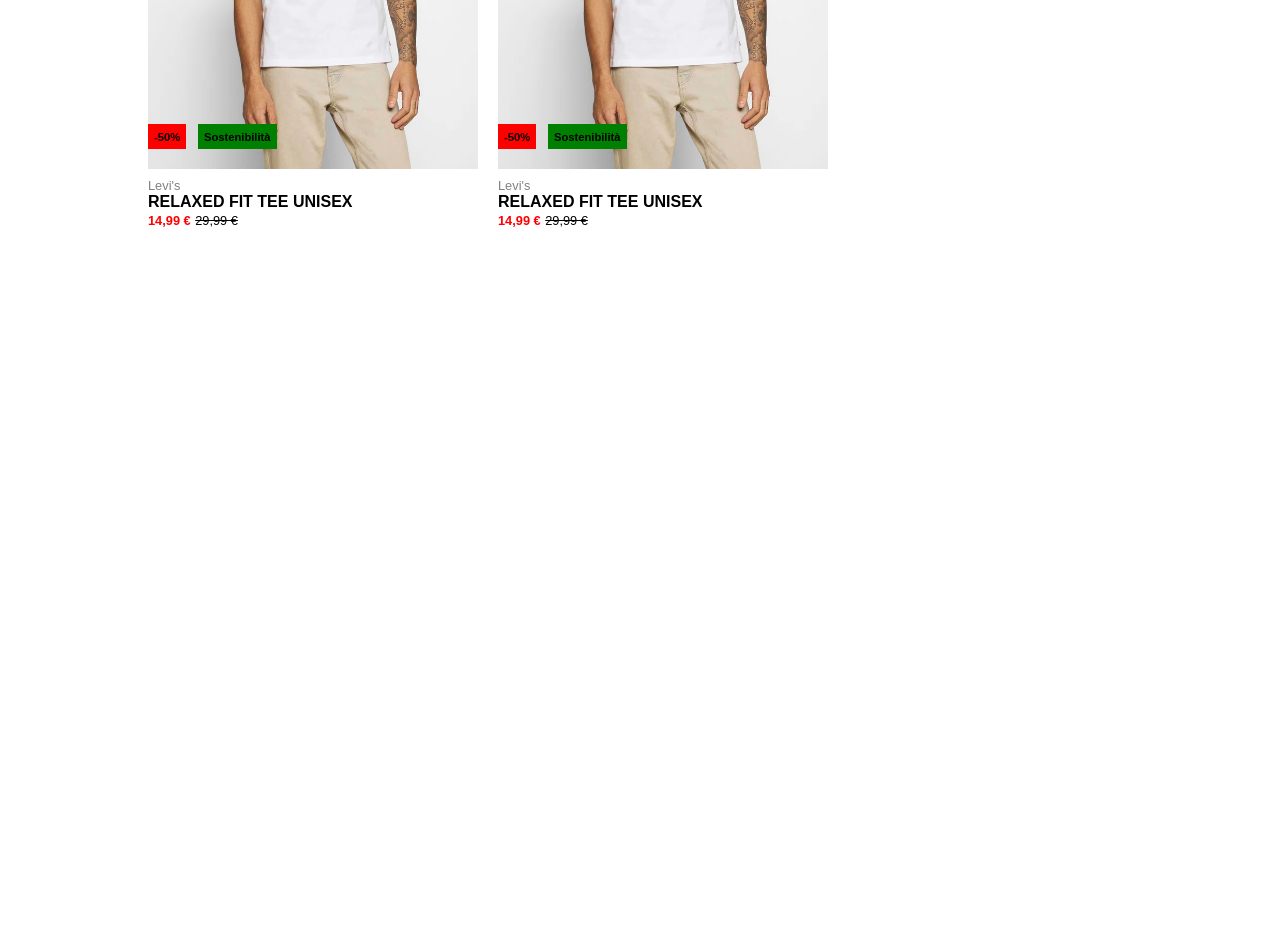
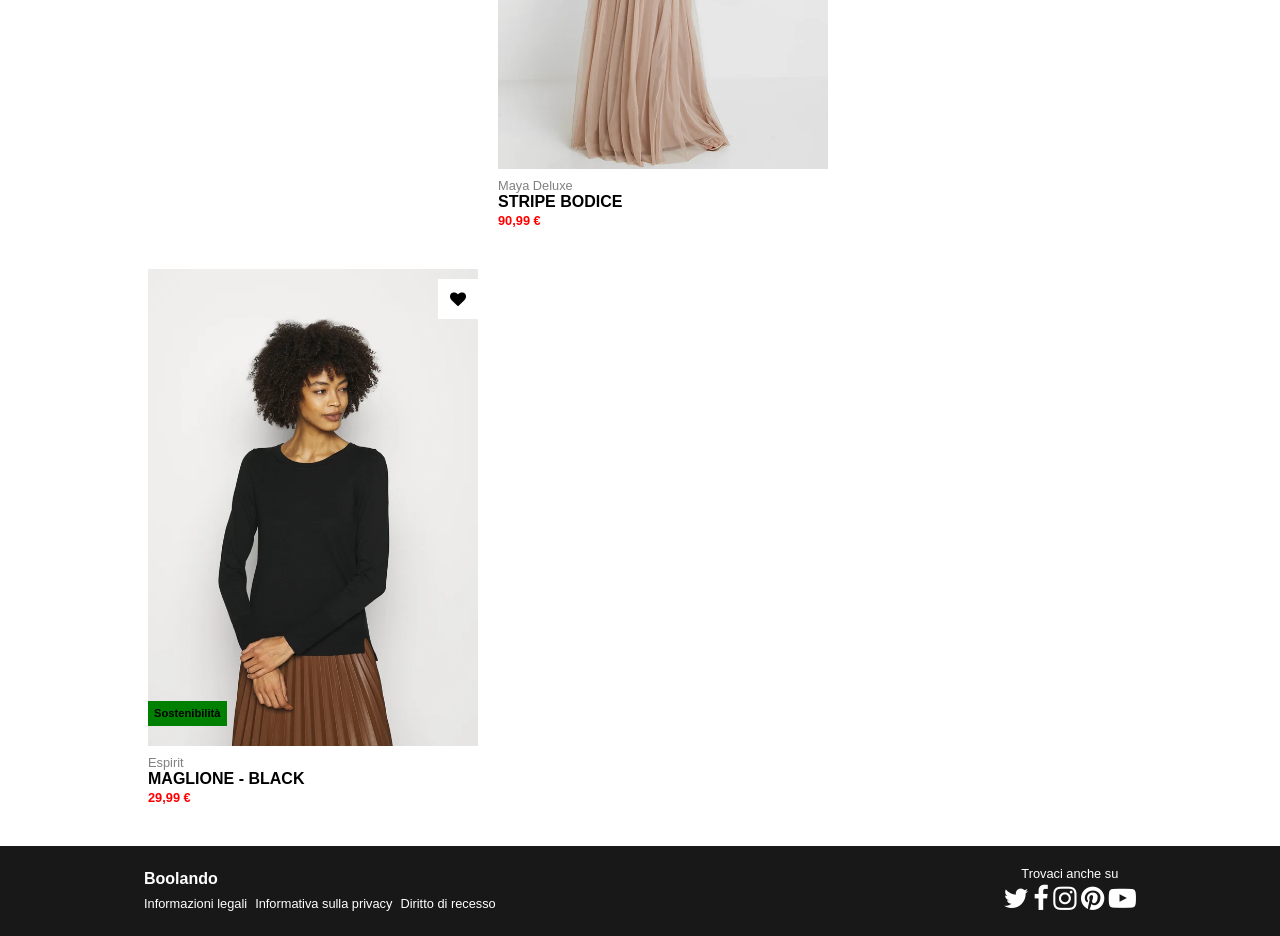
Before and after one commit to Mario-Arista/html-css-boolando, a plain HTML site: page index.html in a window 1280 px wide. Shown: the part 1560-2496 px from the top of the page. Before the commit the page ends 1829 px from the top, so only its background shows below. Drawn offline with Linux system fonts and the light colour scheme.

Commit message:
finished without hovers

```diff
--- a/css/style.css
+++ b/css/style.css
@@ -10,6 +10,10 @@
 
 .ps-fixed {
     position: fixed;
+    top: 0px;
+}
+
+.top-fixed {
     top: 0px;
 }
 
@@ -107,7 +111,7 @@ nav .icons {
 
 /* END Header Rules  */
 
-/* Main with products  Rules */
+/* Main with Rules valid for every product */
 
 main {
     width: 80%;
@@ -205,12 +209,6 @@ main .product .container .discount {
     color: black;
 }
 
-.cloth {
-
-    font-size: 1em;
-    font-weight: bold;
-    color: black;
-}
 
 .red-text {
     font-size: 0.8em;
@@ -225,3 +223,73 @@ main .product .container .discount {
 
     color: black;
 }
+
+#unique {
+
+    left: 0px;
+    bottom: 80px;
+
+    height: 25px;
+
+    padding: 3px 6px;
+
+    font-size: 0.7em;
+    font-weight: bold;
+    background-color: green;
+}
+/* END Main with Rules valid for every product */
+
+
+/* Footer */
+
+footer {
+    width: 100%;
+
+    padding: 20px;
+
+    background-color: #181818;
+    color: white;
+
+}
+
+footer .container {
+    justify-content: space-between;
+    align-items: center;
+
+    width: 80%;
+}
+
+
+footer .container .legal-info {
+    flex-direction: column;
+    max-width: 600px;
+    gap: 8px;
+}
+
+#company {
+    font-size: 1em;
+    font-weight: bold;
+}
+
+#policies {
+    gap: 8px;
+
+    list-style-type: none;
+
+    font-size: 0.8em;
+
+}
+
+footer .container .social div:first-child {
+    font-size: 0.8em;
+    text-align: center;
+}
+
+footer .container .social div:last-child {
+    padding-top: 4px;
+    gap: 8px;
+}
+
+footer .container .social div:last-child i {
+    font-size: 1.7em;
+}
--- a/index.html
+++ b/index.html
@@ -16,7 +16,7 @@
 
     <!-- Header with nav > menu logo and icons -->
 
-    <header class="header flex centered ps-fixed z-index-three">
+    <header class="header flex centered ps-fixed top-fixed z-index-three">
 
         <nav class="nav flex">
 
@@ -88,21 +88,20 @@
                 <div class="container images ps-relative">
 
                     <!-- IMAGES  -->
-                    <img class="z-index-one" src="./img/1.webp" alt="uomo levis">
-                    <img src="./img/1b.webp" alt="uomo levis">
+                    <img class="z-index-one" src="./img/2.webp" alt="donna guess">
+                    <img src="./img/2b.webp" alt="donna guess">
 
                     <!-- DECORATION IMAGE  -->
-                    <div class="discount ps-absolute z-index-two flex centered">-50%</div>
-                    <div class="argument ps-absolute z-index-two flex centered">Sostenibilità</div>
+                    <div class="discount ps-absolute z-index-two flex centered">-40%</div>
                     <div class="hearth ps-absolute z-index-two flex centered">
                         <i class="fa fa-heart"></i>
                     </div>
 
                     <!-- TEXT PRODUCT  -->
-                    <div class="brand">Levi's</div>
-                    <div class="cloth">RELAXED FIT TEE UNISEX</div>
+                    <div class="brand">Guess</div>
+                    <div class="cloth">ROSES TEE</div>
                     <div class="">
-                        <span class="red-text">14,99 €</span>
+                        <span class="red-text">20,99 €</span>
                         <span class="x-text">29,99 €</span>
                     </div>
 
@@ -119,22 +118,21 @@
                 <div class="container images ps-relative">
 
                      <!-- IMAGES  -->
-                    <img class="z-index-one" src="./img/1.webp" alt="uomo levis">
-                    <img src="./img/1b.webp" alt="uomo levis">
+                    <img class="z-index-one" src="./img/3.webp" alt="DONNA ZUCCERO FILATO">
+                    <img src="./img/3b.webp" alt="DONNA ZUCCERO FILATO">
 
                     <!-- DECORATION IMAGE  -->
-                    <div class="discount ps-absolute z-index-two flex centered">-50%</div>
-                    <div class="argument ps-absolute z-index-two flex centered">Sostenibilità</div>
+                    <div class="discount ps-absolute z-index-two flex centered">-30%</div>
                     <div class="hearth ps-absolute z-index-two flex centered">
                          <i class="fa fa-heart"></i>
                     </div>
 
                         <!-- TEXT PRODUCT  -->
-                    <div class="brand">Levi's</div>
-                    <div class="cloth">RELAXED FIT TEE UNISEX</div>
+                    <div class="brand">Come zucchero filato</div>
+                    <div class="cloth">VOGLIA DI COLORI PASTELLO</div>
                     <div class="">
-                         <span class="red-text">14,99 €</span>
-                         <span class="x-text">29,99 €</span>
+                         <span class="red-text">129,99 €</span>
+                         <span class="x-text">184,99 €</span>
                     </div>
 
                 </div>
@@ -149,8 +147,8 @@
                <div class="container images ps-relative">
 
                     <!-- IMAGES  -->
-                   <img class="z-index-one" src="./img/1.webp" alt="uomo levis">
-                   <img src="./img/1b.webp" alt="uomo levis">
+                   <img class="z-index-one" src="./img/4.webp" alt="uomo levis">
+                   <img src="./img/4b.webp" alt="uomo levis">
 
                    <!-- DECORATION IMAGE  -->
                    <div class="discount ps-absolute z-index-two flex centered">-50%</div>
@@ -161,7 +159,7 @@
 
                        <!-- TEXT PRODUCT  -->
                    <div class="brand">Levi's</div>
-                   <div class="cloth">RELAXED FIT TEE UNISEX</div>
+                   <div class="cloth">TEE UNISEX</div>
                    <div class="">
                         <span class="red-text">14,99 €</span>
                         <span class="x-text">29,99 €</span>
@@ -181,22 +179,19 @@
                 <div class="container images ps-relative">
 
                         <!-- IMAGES  -->
-                    <img class="z-index-one" src="./img/1.webp" alt="uomo levis">
-                    <img src="./img/1b.webp" alt="uomo levis">
+                    <img class="z-index-one" src="./img/5.webp" alt="donna Deluxe">
+                    <img src="./img/5b.webp" alt="donna Deluxe">
 
                     <!-- DECORATION IMAGE  -->
-                    <div class="discount ps-absolute z-index-two flex centered">-50%</div>
-                    <div class="argument ps-absolute z-index-two flex centered">Sostenibilità</div>
                     <div class="hearth ps-absolute z-index-two flex centered">
                             <i class="fa fa-heart"></i>
                     </div>
 
                         <!-- TEXT PRODUCT  -->
-                    <div class="brand">Levi's</div>
-                    <div class="cloth">RELAXED FIT TEE UNISEX</div>
+                    <div class="brand">Maya Deluxe</div>
+                    <div class="cloth">STRIPE BODICE</div>
                     <div class="">
-                            <span class="red-text">14,99 €</span>
-                            <span class="x-text">29,99 €</span>
+                            <span class="red-text">90,99 €</span>
                     </div>
 
                 </div>
@@ -211,28 +206,60 @@
                 <div class="container images ps-relative">
 
                      <!-- IMAGES  -->
-                    <img class="z-index-one" src="./img/1.webp" alt="uomo levis">
-                    <img src="./img/1b.webp" alt="uomo levis">
+                    <img class="z-index-one" src="./img/6.webp" alt="donna Espirit">
+                    <img src="./img/6b.webp" alt="donna Espirit">
 
                     <!-- DECORATION IMAGE  -->
-                    <div class="discount ps-absolute z-index-two flex centered">-50%</div>
-                    <div class="argument ps-absolute z-index-two flex centered">Sostenibilità</div>
+                    <div id="unique" class="argument ps-absolute z-index-two flex centered">Sostenibilità</div>
                     <div class="hearth ps-absolute z-index-two flex centered">
                          <i class="fa fa-heart"></i>
                     </div>
 
                         <!-- TEXT PRODUCT  -->
-                    <div class="brand">Levi's</div>
-                    <div class="cloth">RELAXED FIT TEE UNISEX</div>
+                    <div class="brand">Espirit</div>
+                    <div class="cloth">MAGLIONE - BLACK</div>
                     <div class="">
-                         <span class="red-text">14,99 €</span>
-                         <span class="x-text">29,99 €</span>
+                         <span class="red-text">29,99 €</span>
                     </div>
 
                 </div>
             </div>
 
- </main>
+    </main>
+
+    <footer class="flex centered">
+        <div class="container flex centered">
+
+            <div class="legal-info flex">
+
+                <div id="company">
+                    Boolando
+                </div>
+
+                <ul id="policies" class="flex">
+                    <li>Informazioni legali</li>
+                    <li>Informativa sulla privacy</li>
+                    <li>Diritto di recesso</li>
+                </ul>
+
+            </div>
+
+            <div class="social">
+                 <div>Trovaci anche su</div>
+
+                <div id="icon-footer flex">
+                    <i class="fa fa-twitter"></i>
+                    <i class="fa fa-facebook"></i>
+                    <i class="fa fa-instagram"></i>
+                    <i class="fa fa-pinterest"></i>
+                    <i class="fa fa-youtube-play"></i>
+                <div>
+
+            </div>
+
+        </div>
+
+    </footer>
 
 </body>
 </html>
```
